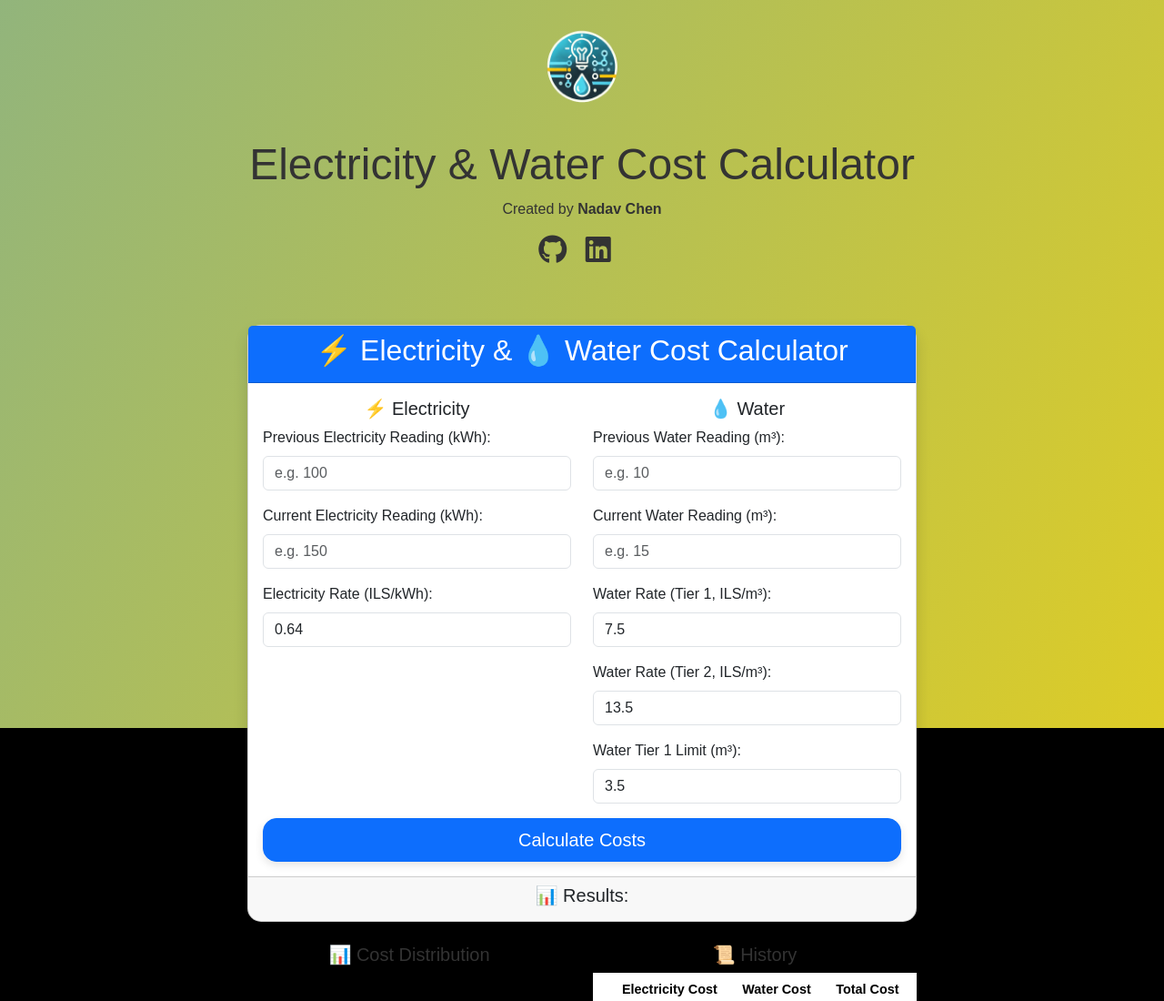
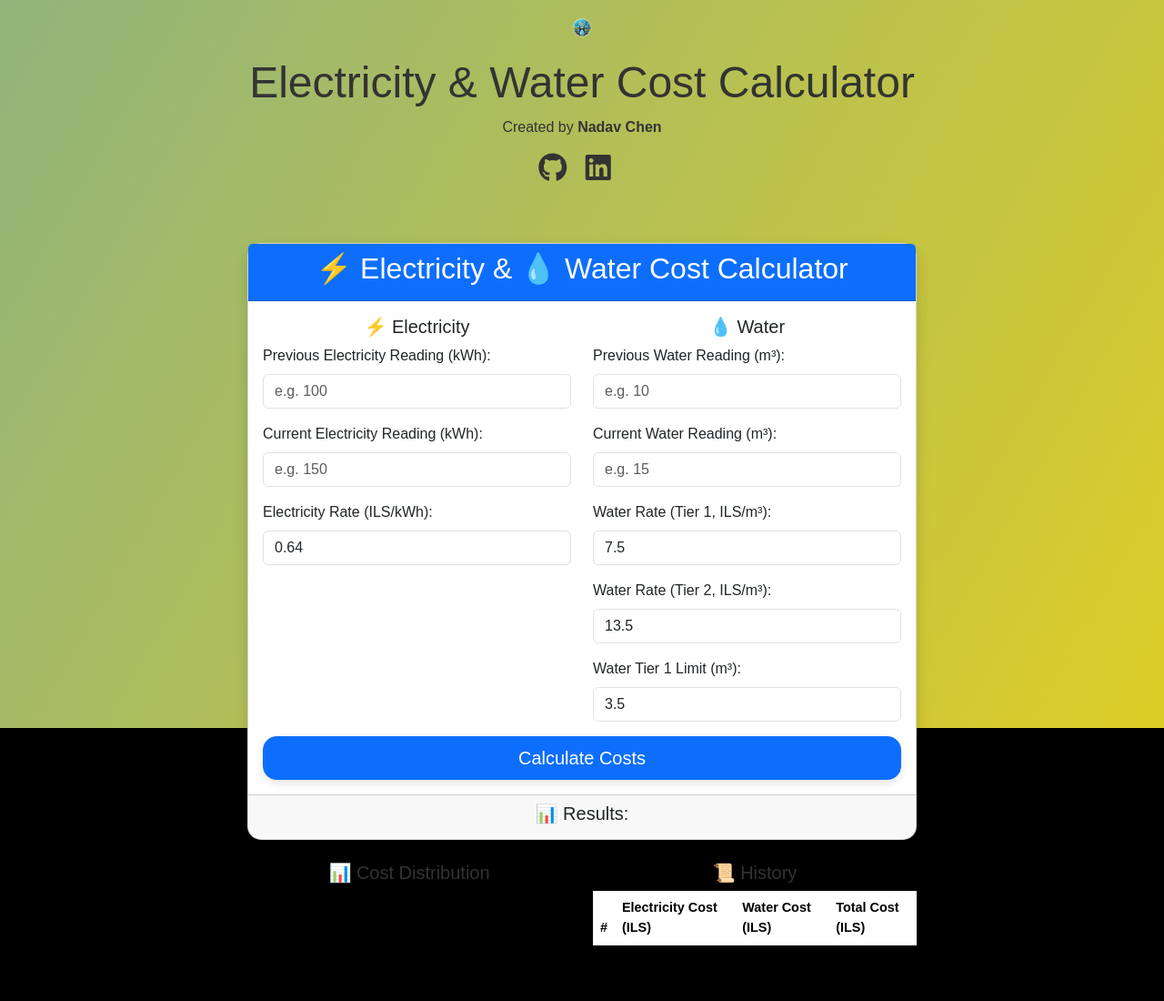
Before and after one commit to Nadav23AnT/electricity-water-calculator, a plain HTML site: page index.html in a window 1280 px wide. Shown: the top 1100 px of the page at 91% size. Drawn offline with nearby package versions, Linux system fonts and the light colour scheme.

Commit message:
size logo

```diff
--- a/styles.css
+++ b/styles.css
@@ -79,7 +79,7 @@ body {
 
 /* Adjust logo size */
 .logo {
-  width: 120px; /* Adjust the width as needed */
+  width: 30px; /* Adjust the width as needed */
   height: auto; /* Maintain the aspect ratio */
   object-fit: contain; /* Ensure it fits nicely within its bounds */
   margin: 0 auto; /* Center the logo */
```
